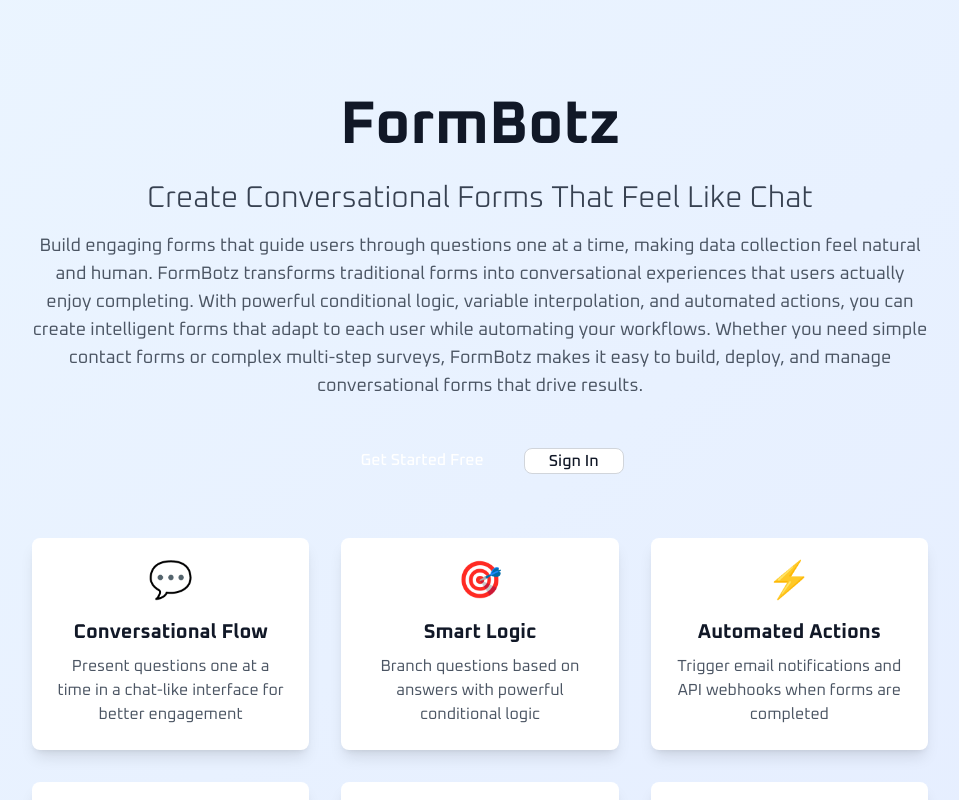
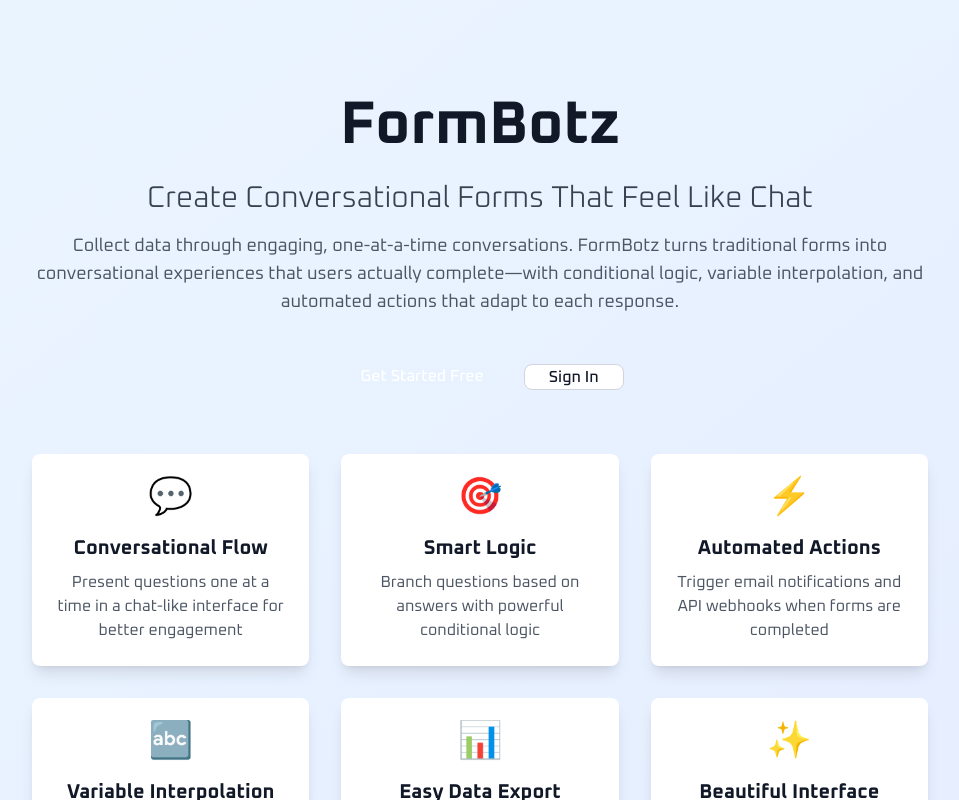
Before and after one commit to NomadNiko/formbotz-nextjs, a Next.js app: page / in a window 1280 px wide. Shown: the top 800 px of the page, without its empty margins (160-1119 px from the left). Built offline with nearby package versions, Linux system fonts and the light colour scheme; no server answers; the database is empty.

Commit message:
fix: updating description

```diff
--- a/app/page.tsx
+++ b/app/page.tsx
@@ -1,31 +1,30 @@
-import { redirect } from 'next/navigation';
-import Link from 'next/link';
-import { Button } from 'flowbite-react';
-import { getCurrentUser } from '@/lib/auth/session';
+import { redirect } from "next/navigation";
+import Link from "next/link";
+import { Button } from "flowbite-react";
+import { getCurrentUser } from "@/lib/auth/session";
 
 export default async function Home() {
   const user = await getCurrentUser();
 
   // Redirect to dashboard if authenticated
   if (user) {
-    redirect('/dashboard');
+    redirect("/dashboard");
   }
 
   return (
     <main className="flex min-h-screen flex-col items-center justify-center bg-gradient-to-br from-blue-50 to-indigo-100 px-4 py-24 dark:from-gray-900 dark:to-gray-800">
       <div className="mx-auto max-w-4xl text-center">
-        <h1 className="mb-6 text-5xl font-bold text-gray-900 dark:text-white md:text-6xl">
+        <h1 className="mb-6 text-5xl font-bold text-gray-900 md:text-6xl dark:text-white">
           FormBotz
         </h1>
-        <p className="mb-4 text-2xl font-light text-gray-700 dark:text-gray-300 md:text-3xl">
+        <p className="mb-4 text-2xl font-light text-gray-700 md:text-3xl dark:text-gray-300">
           Create Conversational Forms That Feel Like Chat
         </p>
         <p className="mb-12 text-lg text-gray-600 dark:text-gray-400">
-          Build engaging forms that guide users through questions one at a time, making data collection feel natural and human.
-          FormBotz transforms traditional forms into conversational experiences that users actually enjoy completing.
-          With powerful conditional logic, variable interpolation, and automated actions, you can create intelligent forms
-          that adapt to each user while automating your workflows. Whether you need simple contact forms or complex
-          multi-step surveys, FormBotz makes it easy to build, deploy, and manage conversational forms that drive results.
+          Collect data through engaging, one-at-a-time conversations. FormBotz
+          turns traditional forms into conversational experiences that users
+          actually complete—with conditional logic, variable interpolation, and
+          automated actions that adapt to each response.
         </p>
 
         <div className="flex flex-col gap-4 sm:flex-row sm:justify-center">
@@ -48,7 +47,8 @@ export default async function Home() {
               Conversational Flow
             </h3>
             <p className="text-gray-600 dark:text-gray-400">
-              Present questions one at a time in a chat-like interface for better engagement
+              Present questions one at a time in a chat-like interface for
+              better engagement
             </p>
           </div>
 
@@ -68,7 +68,8 @@ export default async function Home() {
               Automated Actions
             </h3>
             <p className="text-gray-600 dark:text-gray-400">
-              Trigger email notifications and API webhooks when forms are completed
+              Trigger email notifications and API webhooks when forms are
+              completed
             </p>
           </div>
 
@@ -98,7 +99,8 @@ export default async function Home() {
               Beautiful Interface
             </h3>
             <p className="text-gray-600 dark:text-gray-400">
-              Polished chat experience with typing indicators and smooth animations
+              Polished chat experience with typing indicators and smooth
+              animations
             </p>
           </div>
         </div>
```
